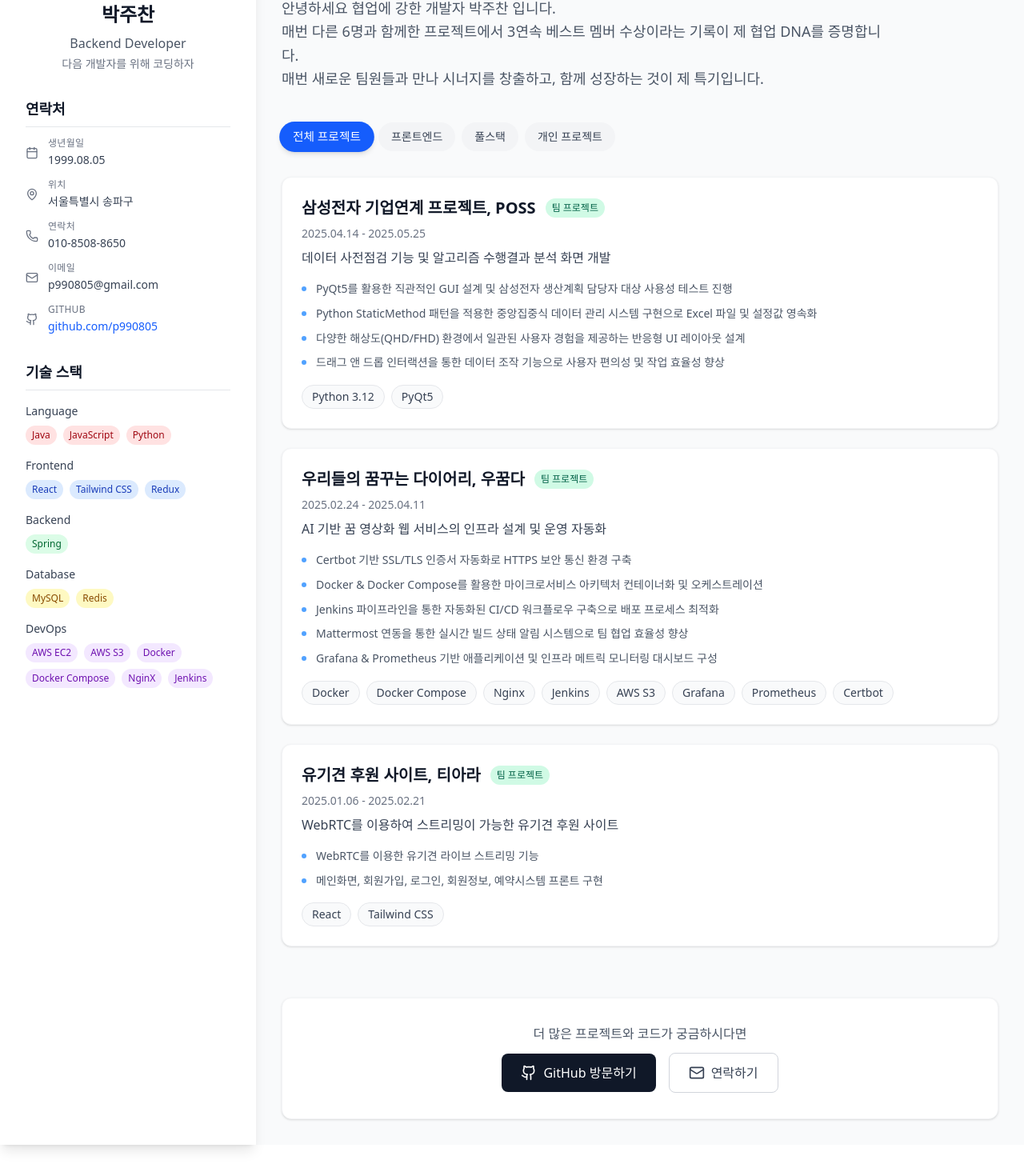
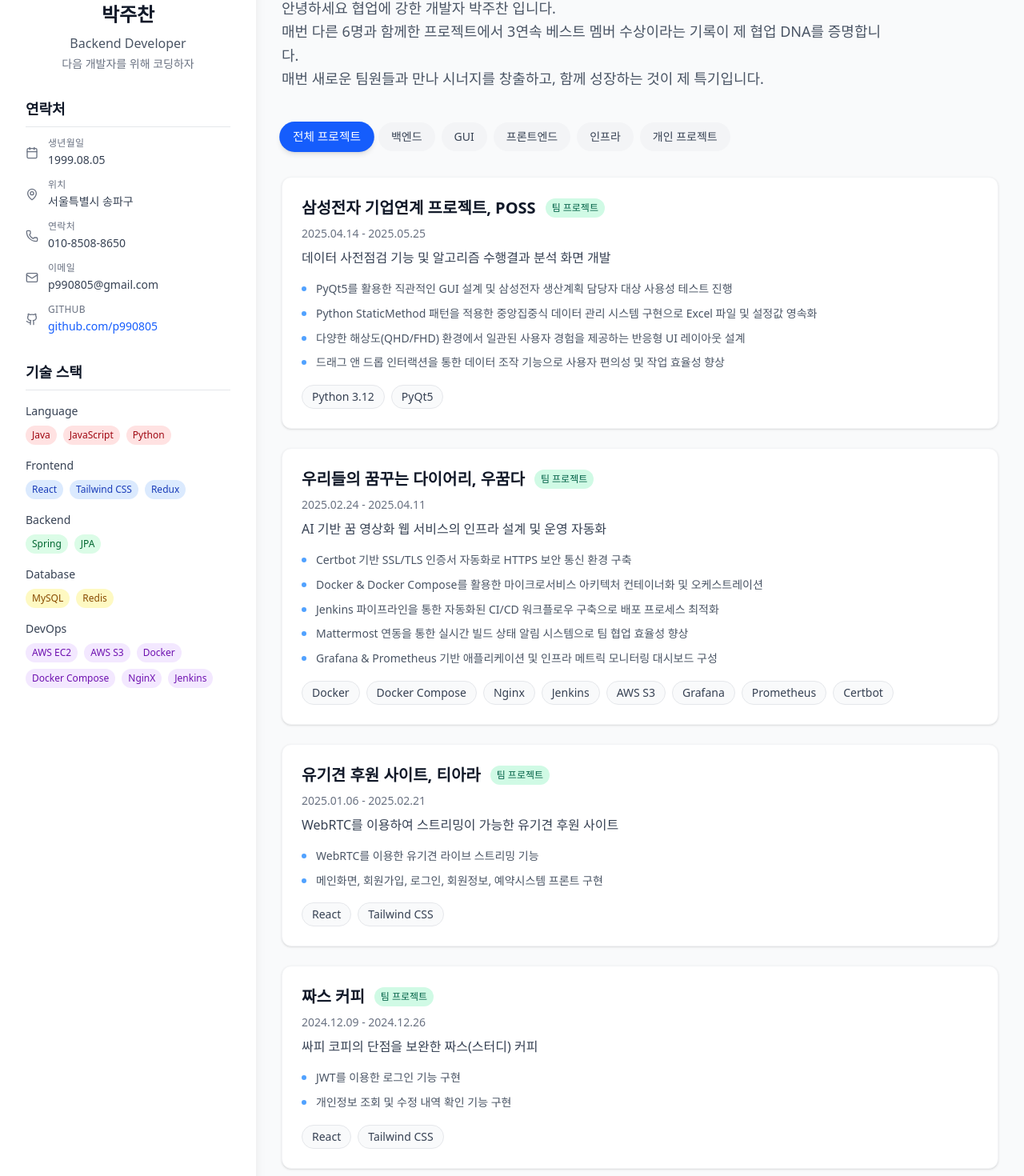
Before and after one commit to p990805/Portfolio, a React (Vite) app in the folder portfolio/: page / in a window 1280 px wide. Shown: the part 142-1612 px from the top of the page at 80% size. Before the commit the page ends 1573 px from the top, so only its background shows below. Built offline with nearby package versions, Linux system fonts and the light colour scheme.

Commit message:
[주찬] Design : 버튼 내역 추가 및 프로젝트 4 추가

```diff
--- a/portfolio/src/components/Layout/PortFolio.jsx
+++ b/portfolio/src/components/Layout/PortFolio.jsx
@@ -21,7 +21,7 @@ const Portfolio = () => {
   const techStacks = {
     language: ["Java", "JavaScript", "Python"],
     frontend: ["React", "Tailwind CSS", "Redux"],
-    backend: ["Spring"],
+    backend: ["Spring","JPA"],
     database: ["MySQL", "Redis"],
     devops: [
       "AWS EC2",
@@ -39,7 +39,7 @@ const Portfolio = () => {
       title: "삼성전자 기업연계 프로젝트, POSS",
       period: "2025.04.14 - 2025.05.25",
       type: "team",
-      category: "GUI Application Development",
+      category: "GUI Application",
       description: "데이터 사전점검 기능 및 알고리즘 수행결과 분석 화면 개발",
       details: [
         "PyQt5를 활용한 직관적인 GUI 설계 및 삼성전자 생산계획 담당자 대상 사용성 테스트 진행",
@@ -56,7 +56,7 @@ const Portfolio = () => {
       title: "우리들의 꿈꾸는 다이어리, 우꿈다",
       period: "2025.02.24 - 2025.04.11",
       type: "team",
-      category: "Infra",
+      category: "infra",
       description: "AI 기반 꿈 영상화 웹 서비스의 인프라 설계 및 운영 자동화",
       details: [
         "Certbot 기반 SSL/TLS 인증서 자동화로 HTTPS 보안 통신 환경 구축",
@@ -93,6 +93,21 @@ const Portfolio = () => {
       demo: "https://demo.com",
       github: "https://github.com/p990805/ssafyCommonProject",
     },
+    {
+      id: 4,
+      title: "짜스 커피",
+      period: "2024.12.09 - 2024.12.26",
+      type: "team",
+      category: "backend",
+      description: "싸피 코피의 단점을 보완한 짜스(스터디) 커피",
+      details: [
+        "JWT를 이용한 로그인 기능 구현",
+        "개인정보 조회 및 수정 내역 확인 기능 구현",
+      ],
+      techStack: ["React", "Tailwind CSS"],
+      demo: "https://demo.com",
+      github: "https://github.com/JaS-JavaStudy/jascoffee",
+    },
   ];
 
   return (
--- a/portfolio/src/components/MainContent/FilterButtons.jsx
+++ b/portfolio/src/components/MainContent/FilterButtons.jsx
@@ -1,8 +1,10 @@
 const FilterButtons = ({ selectedFilter, setSelectedFilter }) => {
   const filters = [
     { key: "all", label: "전체 프로젝트" },
-    { key: "frontend", label: "프론트엔드" },
-    { key: "fullstack", label: "풀스택" },
+    { key: "backend", label: "백엔드" },
+    { key: "GUI Application", label: "GUI" },
+    { key: "frontend", label: "프론트엔드"},
+    { key: "infra", label: "인프라"},
     { key: "personal", label: "개인 프로젝트" },
   ];
 
```
